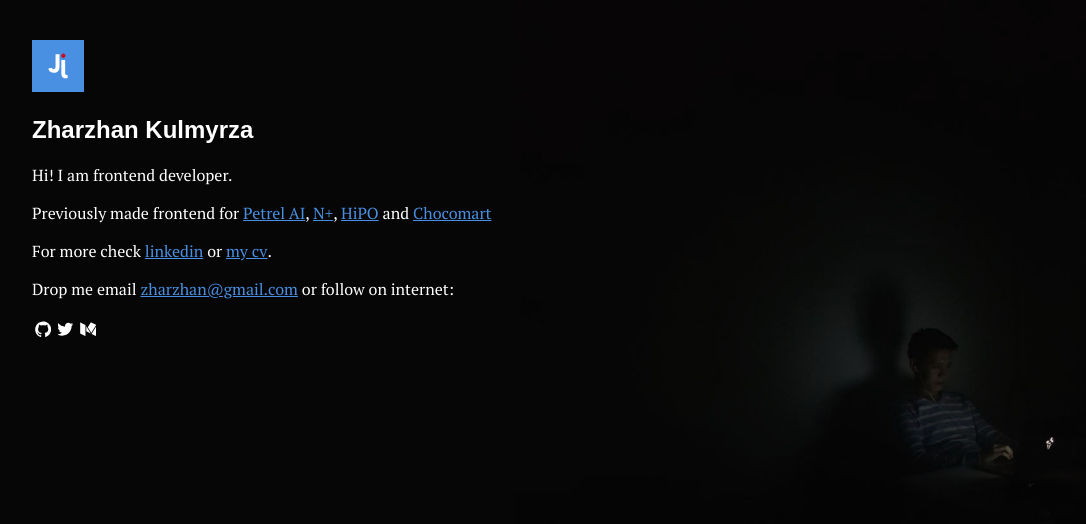
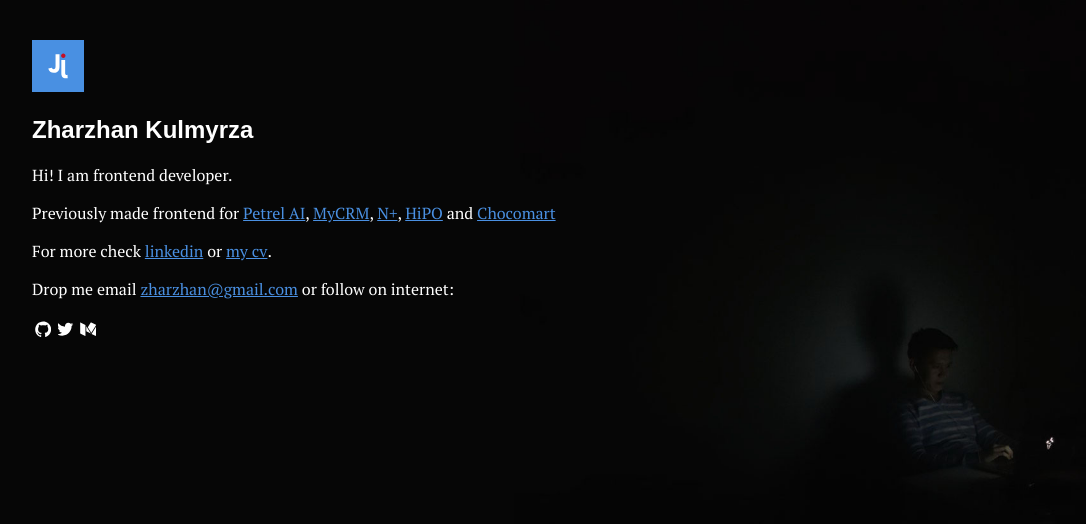
Before and after one commit to jarjan/jarjan.xyz, a Vue app: page / in a window 1280 px wide. Shown: the top 524 px of the page, without its empty margins (128-1214 px from the left). Built offline with nearby package versions, Linux system fonts and the light colour scheme; a web font is replaced by a local one.

Commit message:
Added mycrm

```diff
--- a/src/App.vue
+++ b/src/App.vue
@@ -3,7 +3,7 @@
     <logo />
     <h1 itemprop="name">Zharzhan Kulmyrza</h1>
     <p>Hi! I am <span itemprop="jobTitle">frontend developer</span>.</p>
-    <p>Previously made frontend for <a href="http://petrel.ai">Petrel AI</a>, <a href="http://nplus.tech">N+</a>, <a href="https://hipo.kz">HiPO</a> and <a href="https://chocomart.kz">Chocomart</a></p>
+    <p>Previously made frontend for <a href="http://petrel.ai">Petrel AI</a>, <a href="http://mycrm.kz">MyCRM</a>, <a href="http://nplus.tech">N+</a>, <a href="https://hipo.kz">HiPO</a> and <a href="https://chocomart.kz">Chocomart</a></p>
     <p>For more check <a href="https://linkedin.com/in/zharzhan">linkedin</a> or <a href="/cv.pdf">my cv</a>.</p>
     <p>Drop me email <a href="mailto:zharzhan@gmail.com" itemprop="email">zharzhan@gmail.com</a> or follow on internet:</p>
     <p>
```
